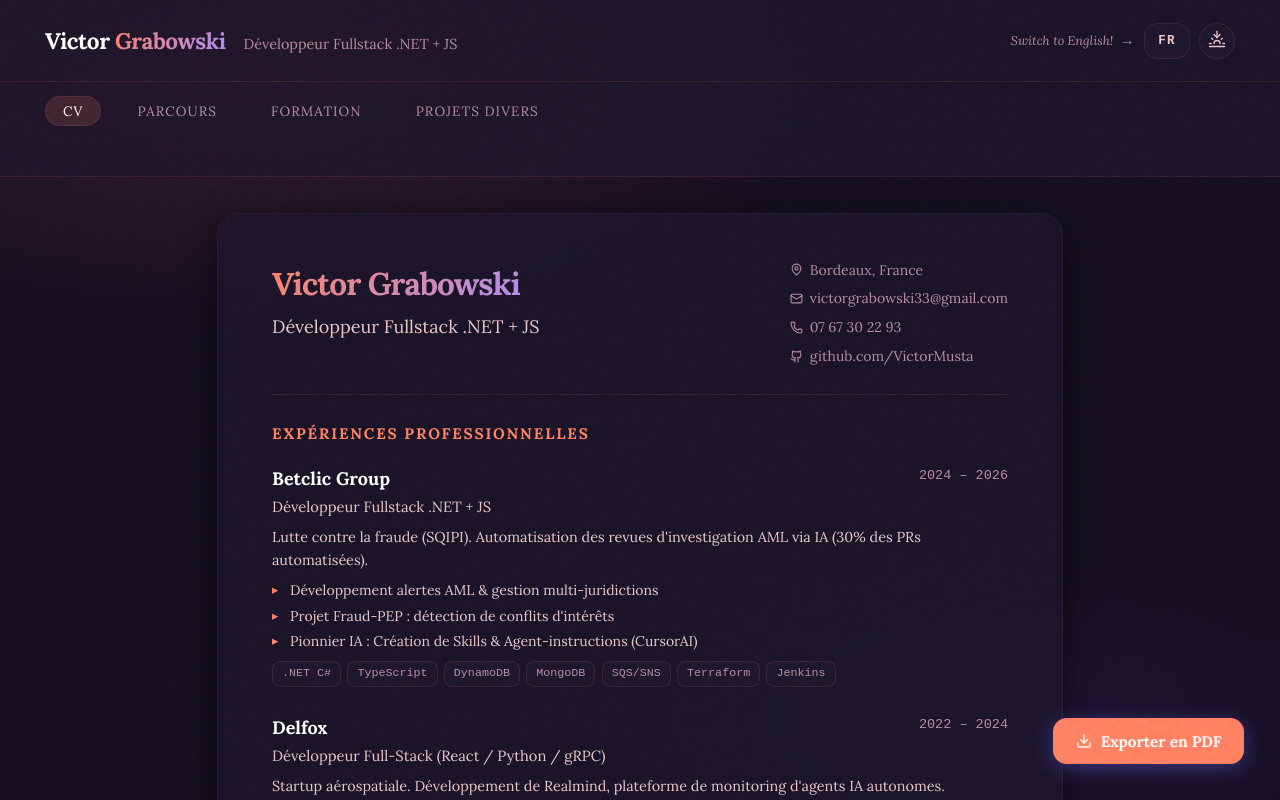
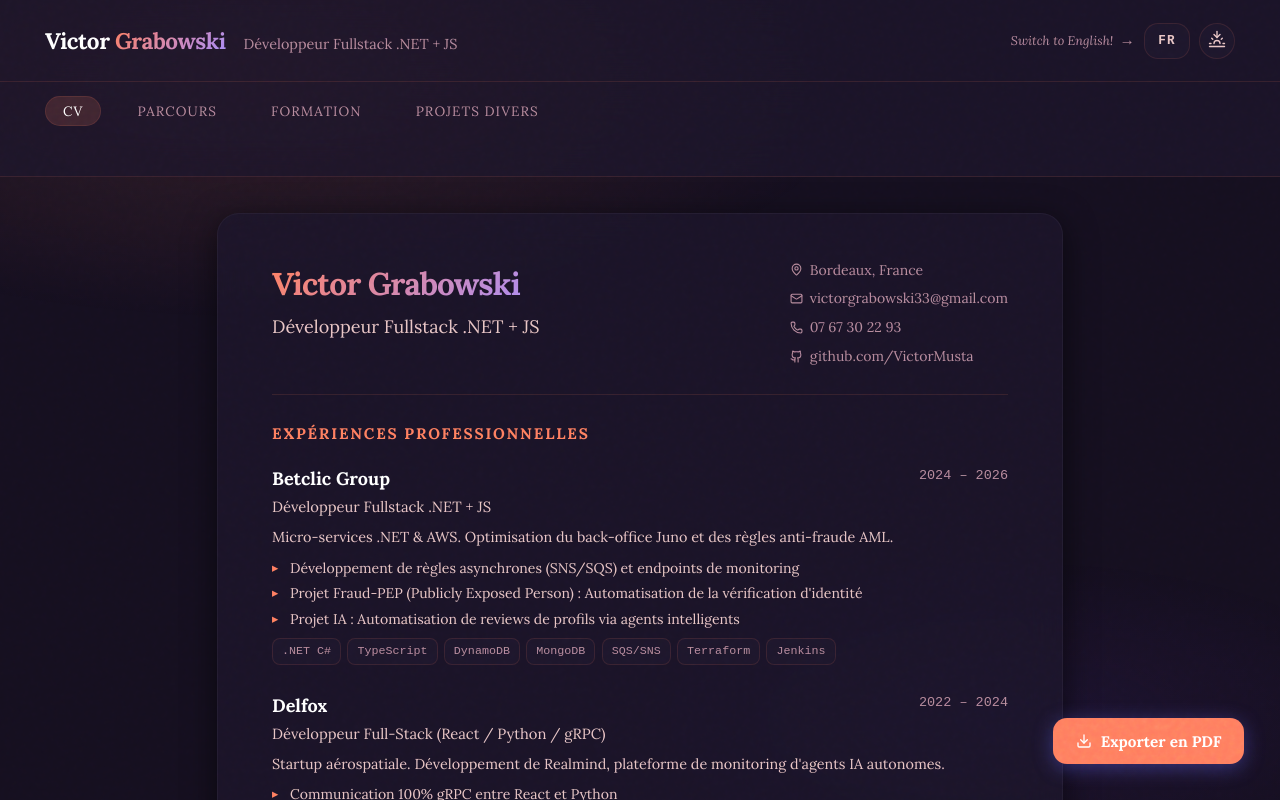
Before and after one commit to VictorMusta/CV, a React (Vite) app: page / in a window 1280 px wide. Shown: the top 800 px of the page. Built offline with nearby package versions, Linux system fonts and the light colour scheme.

Commit message:
feat: refine Betclic experience with detailed acronym definitions

```diff
--- a/src/i18n/en.js
+++ b/src/i18n/en.js
@@ -14,18 +14,20 @@ const en = {
   /* ── Career ── */
   betclic: {
     role: "Fullstack Developer .NET + JS",
-    description: "Within the SQIPI squad (Identity & Payment Integrity), I contributed to the fight against fraud and money laundering at one of Europe's leading online sports betting platforms. I joined the SQEXP team to work on an AI-driven user profile analysis project — a strategic bet that paid off: AML investigation reviews, once manual, are now largely automated.",
+    description:
+      "Joined Betclic in 2024 (850+ employees) within the SQIPI squad (Identity & Payment Integrity), working on Juno, the core system for AML (Anti-Money Laundering). As part of the Experience team, my mission was to develop new asynchronous business rules and enhance the back-office to streamline agent workflows. Collaborating closely with POs and PMs, I contributed to process optimization and the visualization of critical performance metrics.",
     highlights: [
-      "Development of AML alerts, creation & resolution of investigations, and impact on player profiles",
-      "Contribution to the Fraud-PEP project: identity verification and detection of conflicts of interest to block high-risk accounts at creation",
-      "Multi-jurisdiction management: thresholds, processing, and restrictions tailored by country/regulator",
-      "AI Pioneer at Betclic: creation of Skills, Agent-instructions, and MCPs to automate 30% of PRs",
+      "Agile & Microservices Architecture: Operating within a large-scale agile organization, focusing on scalability and software quality through .NET microservices.",
+      "Reactive Architecture & Cloud: Developed asynchronous fraud rules using AWS (SNS, SQS) to analyze risky behaviors in real-time.",
+      "Juno Back-Office: Enhanced the investigation interface with new endpoints and data visualizations to accelerate agent efficiency.",
+      "Fraud-PEP (Publicly Exposed Person) Project: Integrated Dow Jones lists for automated identity verification, protecting the onboarding process from day one.",
+      "AI Automation: Participated in an experimental project using AI agents for profile reviews based on scoring thresholds (IA Threshold).",
     ],
-    cvDescription: "Fraud fighting (SQIPI). Automated AML investigation reviews via AI (30% of PRs automated).",
+    cvDescription: ".NET Microservices & AWS. Optimization of Juno back-office and AML anti-fraud rules.",
     cvHighlights: [
-      "Built AML alert management and multi-jurisdiction handling",
-      "Fraud-PEP Project: conflict-of-interest detection",
-      "AI Pioneer: Creation of Skills & Agent-instructions (CursorAI)",
+      "Development of asynchronous rules (SNS/SQS) and monitoring endpoints",
+      "Fraud-PEP (Publicly Exposed Person) Project: Automated identity verification",
+      "AI Project: Automated profile reviews through intelligent agents",
     ],
   },
   delfox: {
--- a/src/i18n/fr.js
+++ b/src/i18n/fr.js
@@ -15,18 +15,19 @@ const fr = {
   betclic: {
     role: "Développeur Fullstack .NET + JS",
     description:
-      "Au sein de la squad SQIPI (Identity & Payment Integrity), j'ai contribué à la lutte contre la fraude et le blanchiment d'argent chez l'un des leaders européens des paris sportifs en ligne. J'ai rejoint l'équipe SQEXP pour travailler sur un projet d'analyse de profils utilisateurs par IA — un pari qui s'est révélé stratégique : les revues d'investigation AML autrefois manuelles sont aujourd'hui en grande partie automatisées.",
+      "Arrivé en 2024 au sein de Betclic (850+ collaborateurs), j'ai rejoint la squad SQIPI (Identity & Payment Integrity) pour œuvrer sur Juno, le cœur de la lutte anti-fraude (AML - Anti-Money Laundering). Au sein de l'équipe Expérience, ma mission était de développer de nouvelles règles métier asynchrones et d'enrichir le back-office pour faciliter le travail des agents. En collaboration étroite avec les PO/PM, j'ai contribué à l'optimisation des processus et à la visualisation de données critiques pour le pilotage de la performance.",
     highlights: [
-      "Développement des alertes AML, création & résolution des investigations, et impacts sur les profils joueurs",
-      "Contribution au projet Fraud-PEP : vérification d'identité et détection de conflits d'intérêts pour bloquer les comptes à risque dès leur création",
-      "Gestion multi-jurisdictions : thresholds, traitements et restrictions différenciés par pays / régulateur",
-      "Pionnier IA chez Betclic : création de Skills, Agent-instructions et MCPs pour automatiser 30% des PR",
+      "Agilité & Architecture Micro-services : Évolution au sein d'une organisation agile d'envergure, favorisant la scalabilité et la qualité logicielle via les micro-services .NET.",
+      "Architecture Réactive & Cloud : Développement de règles de fraude asynchrones s'appuyant sur AWS (SNS, SQS) pour analyser les comportements à risque en temps-réel.",
+      "Back-Office Juno : Enrichissement de l'interface d'investigation avec de nouveaux endpoints et visualisations de données pour accélérer le workflow des agents.",
+      "Projet Fraud-PEP (Publicly Exposed Person) : Intégration des listes Dow Jones pour automatiser la vérification d'identité et protéger l'onboarding dès la création de compte.",
+      "Automatisation par IA : Participation à un projet expérimental d'agents IA pour les reviews de profils, basé sur des seuils de scoring (IA Threshold).",
     ],
-    cvDescription: "Lutte contre la fraude (SQIPI). Automatisation des revues d'investigation AML via IA (30% des PRs automatisées).",
+    cvDescription: "Micro-services .NET & AWS. Optimisation du back-office Juno et des règles anti-fraude AML.",
     cvHighlights: [
-      "Développement alertes AML & gestion multi-juridictions",
-      "Projet Fraud-PEP : détection de conflits d'intérêts",
-      "Pionnier IA : Création de Skills & Agent-instructions (CursorAI)",
+      "Développement de règles asynchrones (SNS/SQS) et endpoints de monitoring",
+      "Projet Fraud-PEP (Publicly Exposed Person) : Automatisation de la vérification d'identité",
+      "Projet IA : Automatisation de reviews de profils via agents intelligents",
     ],
   },
   delfox: {
```
